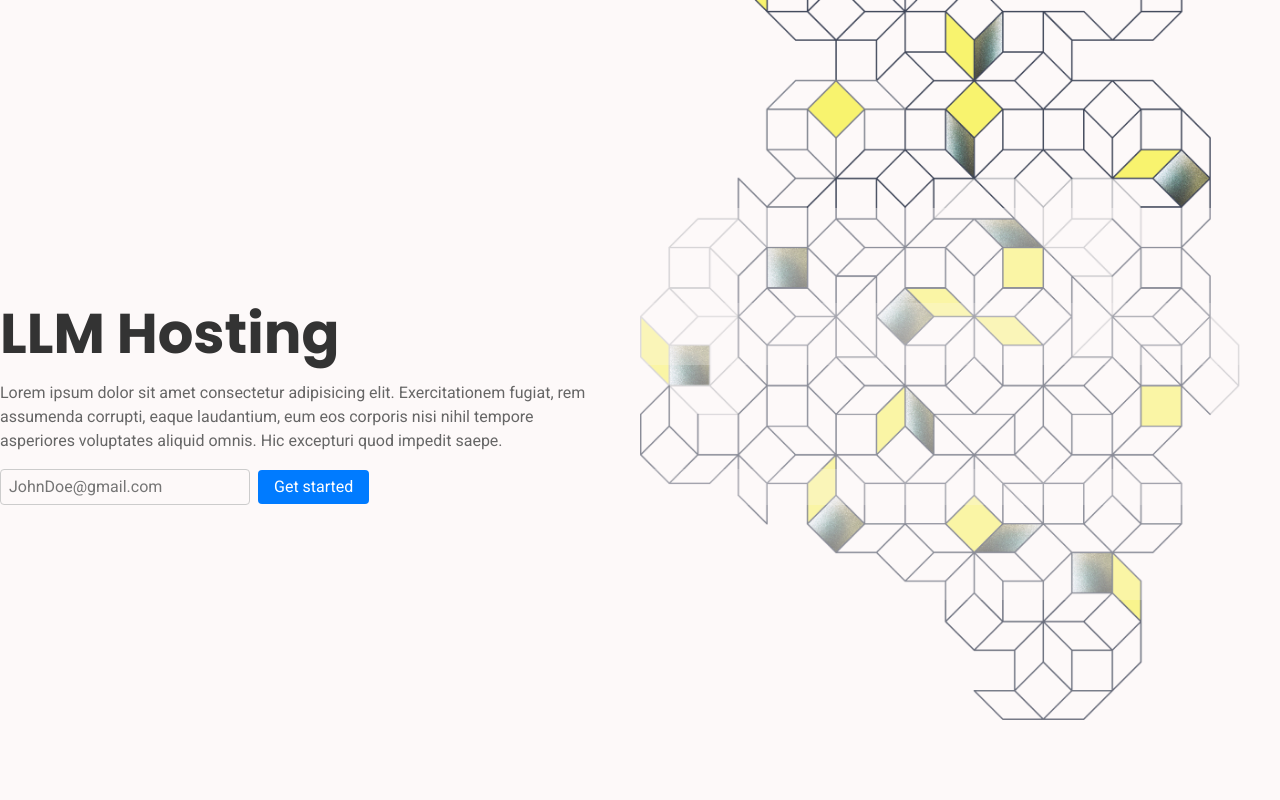
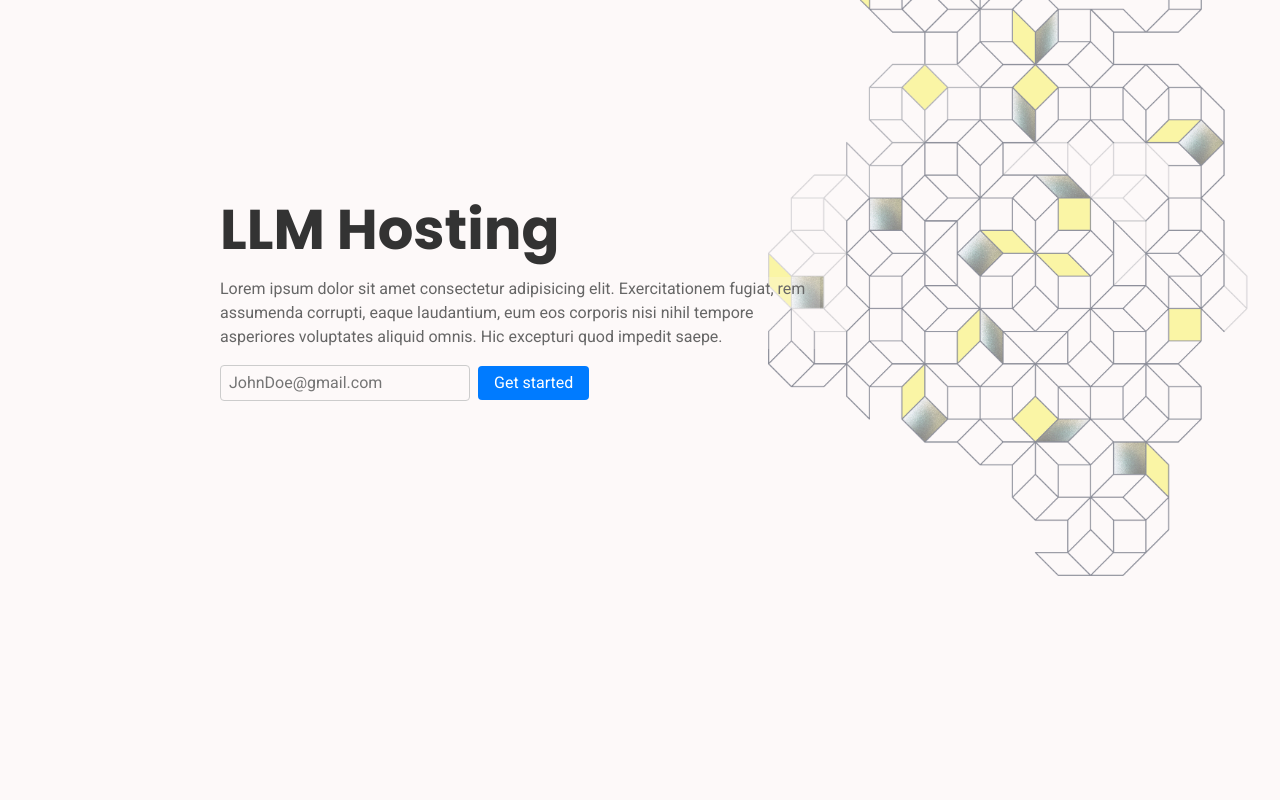
Before and after one commit to BuraYu/LLM-landing-page, a React (Create React App) app: page / in a window 1280 px wide. Shown: the top 800 px of the page. Built offline with nearby package versions, Linux system fonts and the light colour scheme.

Commit message:
adjusted margins in Hero comp

```diff
--- a/src/Components/Benefits.css
+++ b/src/Components/Benefits.css
@@ -6,7 +6,7 @@
   border: 2px solid #ccc;
   border-radius: 8px;
   padding: 20px;
-  max-width: 800px;
+  /* max-width: 800px; */
   min-height: 500px;
   height: 350px;
   background: linear-gradient(135deg, #ebd1b8, #ffffff);
--- a/src/Components/Hero.css
+++ b/src/Components/Hero.css
@@ -2,30 +2,31 @@
 @import url("https://fonts.googleapis.com/css2?family=Roboto:ital,wght@0,100;0,300;0,400;0,500;0,700;0,900;1,100;1,300;1,400;1,500;1,700;1,900&display=swap");
 
 .hero-header {
+  width: 100%;
   height: 100vh;
   display: flex;
   justify-content: space-around;
   background-image: url("../images/hero-img.png");
   background-position: 100% 0;
   background-repeat: no-repeat;
-  background-size: 50%;
-  padding-top: 13rem;
+  background-size: 40%;
 }
 
 .hero--container {
   display: flex;
-  justify-content: space-between;
-  max-width: 1400px;
+  justify-content: flex-end;
   width: 100%;
-  margin: 0 auto;
+  padding: 0 20px;
 }
 
 .hero--title {
   display: flex;
   flex-direction: column;
   justify-content: center;
+  align-items: flex-start;
   flex: 1;
   margin-bottom: 200px;
+  margin-left: 200px;
 }
 
 .hero--title h1 {
@@ -87,3 +88,7 @@
   clip: rect(0, 0, 0, 0);
   border: 0;
 }
+
+::selection {
+  background: rgb(255, 251, 0);
+}
--- a/src/Components/Hero.jsx
+++ b/src/Components/Hero.jsx
@@ -5,6 +5,7 @@ import headerlogo from "../images/hero-img.png";
 export default function Hero() {
   return (
     <header className="hero-header">
+
       <div className="hero--container">
         <div className="hero--title">
           <h1>LLM Hosting</h1>
```
